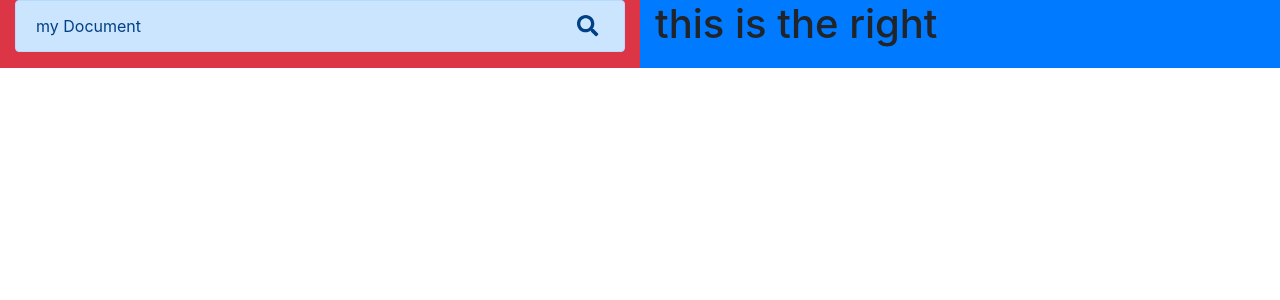
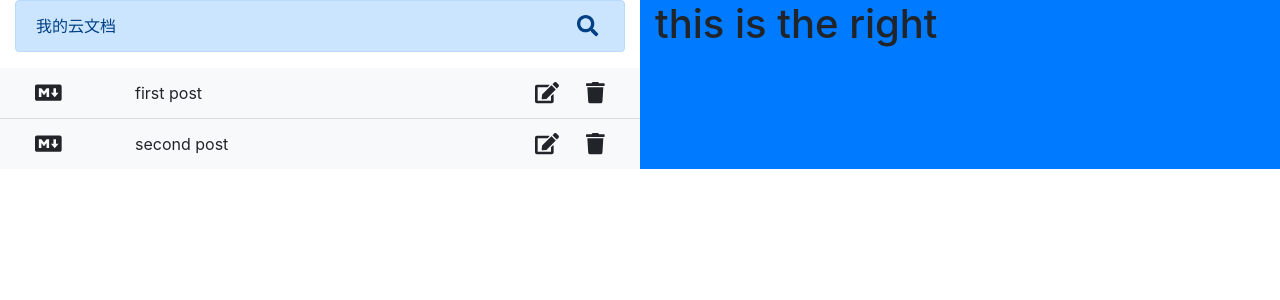
Before and after one commit to Hujianboo/makdwoneditor, a React (Create React App) app: page / in a window 1280 px wide. Shown: the top 300 px of the page. Built offline with nearby package versions, Linux system fonts and the light colour scheme.

Commit message:
add FileList

```diff
--- a/package.json
+++ b/package.json
@@ -5,6 +5,7 @@
   "main": "./src/main.js",
   "dependencies": {
     "@fortawesome/fontawesome-svg-core": "^1.2.30",
+    "@fortawesome/free-brands-svg-icons": "^5.14.0",
     "@fortawesome/free-solid-svg-icons": "^5.14.0",
     "@fortawesome/react-fontawesome": "^0.1.11",
     "@testing-library/jest-dom": "^4.2.4",
--- a/src/App.css
+++ b/src/App.css
@@ -3,3 +3,6 @@
   border: none;
   color: inherit;
 }
+.c-link{
+  cursor: pointer;
+}
--- a/src/App.js
+++ b/src/App.js
@@ -2,12 +2,21 @@
 import './App.css';
 import 'bootstrap/dist/css/bootstrap.min.css';
 import FileSearch from './components/FileSearch';
+import FileList from './components/FileList';
+import defaultFiles from './utils/defaultFiles';
+
 function App() {
   return (
     <div className="App container-fluid">
       <div className="row">
-        <div className="col bg-danger left-panel">
-          <FileSearch title="my Document" onFileSearch={(value) => {console.log(value)}}></FileSearch>
+        <div className="col">
+          <FileSearch  onFileSearch={(value) => {console.log(value)}}></FileSearch>
+          <FileList
+            files={defaultFiles}
+            onFileClick={(id) => {console.log(id)}}
+            onFileDelete={(id) => {console.log(id)}}
+            onSaveEdit={(id,newValue) => {console.log(id);console.log(newValue);}}
+            ></FileList>
         </div>
         <div className="col bg-primary right-pannel">
           <h1>this is the right</h1>
--- /dev/null
+++ b/src/components/FileList.js
@@ -0,0 +1,106 @@
+import React, { useState,useEffect, useRef} from 'react';
+import { FontAwesomeIcon } from '@fortawesome/react-fontawesome';
+import {faEdit, faTrash,faTimes } from '@fortawesome/free-solid-svg-icons';
+import {faMarkdown} from '@fortawesome/free-brands-svg-icons'
+import PropTypes from 'prop-types';
+const FileList = ({files, onFileClick, onSaveEdit, onFileDelete}) => {
+  const [ editStatus, setEditStatus ] = useState(false) //编辑状态
+  const [ value, setValue ] = useState('')
+  const closeSearch = (event) => {   //关闭搜索操作
+      event.preventDefault();
+      setEditStatus(false);
+      setValue('');
+  }
+  useEffect(() => {
+    const handleInputEvent = (event) => {
+      const { keyCode } = event
+      if (keyCode === 13 && editStatus) {
+        const editItem = files.find(file => file.id === editStatus)
+        onSaveEdit(editItem.id, value)
+        setEditStatus(false)
+        setValue('')
+      } else if (keyCode === 27 && editStatus) {
+        closeSearch(event)
+      }
+    }
+    document.addEventListener('keyup', handleInputEvent)
+    return () => {
+      document.removeEventListener('keyup', handleInputEvent)
+    }
+  })
+  return(
+    <ul className="list-group list-group-flush file-list">
+      {
+        files.map(file => (
+          <li
+          className="list-group-item bg-light row d-flex align-items-center file-item"
+            key={file.id}
+          >
+            {
+              (file.id !== editStatus) &&
+              <>
+                <span className="col-2">
+                  <FontAwesomeIcon
+                    size="lg"
+                    icon={faMarkdown}
+                  />
+                </span>
+                <span className="col-8 c-link">{file.title}</span>
+                <button
+                  type="button"
+                  className="icon-button col-1"
+                  onClick={()=> {setEditStatus(file.id);setValue(file.title)}}
+                >
+                  <FontAwesomeIcon
+                    title="编辑"
+                    size="lg"
+                    icon={faEdit}
+                  />
+                </button>
+                <button
+                  type="button"
+                  className="icon-button col-1"
+                  onClick={()=> { onFileDelete(file.id)}}
+                >
+                  <FontAwesomeIcon
+                    title="删除"
+                    size="lg"
+                    icon={faTrash}
+                  />
+                </button>
+              </>
+            }
+            {
+              (file.id === editStatus) &&
+              <>
+                <input
+                className="form-control col-10"
+                value={value}
+                onChange={(event) => { setValue(event.target.value)}}
+                />
+                <button
+                  type="button"
+                  className="icon-button col-2"
+                  onClick={closeSearch}
+                >
+                  <FontAwesomeIcon
+                    title="关闭"
+                    size="lg"
+                    icon={faTimes}
+                  />
+                </button>
+              </>
+            }
+          </li>
+        ))
+      }
+    </ul>
+  )
+}
+FileList.propTypes = {
+  files: PropTypes.array,
+  onFileClick: PropTypes.func,
+  onFileDelete: PropTypes.func,
+  onSaveEdit: PropTypes.func,
+}
+export default FileList;
--- a/src/components/FileSearch.js
+++ b/src/components/FileSearch.js
@@ -1,6 +1,7 @@
 import React, { useState,useEffect, useRef} from 'react';
 import { FontAwesomeIcon } from '@fortawesome/react-fontawesome';
 import {faSearch, faTimes } from '@fortawesome/free-solid-svg-icons';
+import PropTypes from 'prop-types';
 const FileSearch = ({ title, onFileSearch }) => {
     const [ inputActive, setInputActive ] = useState(false)
     const [ value, setValue ] = useState('')
@@ -71,4 +72,11 @@
       </div>
     )
   }
+FileSearch.propTypes = {
+  title: PropTypes.string,
+  onFileSearch: PropTypes.func.isRequired,
+}
+FileSearch.defaultProps = {
+  title: '我的云文档'
+}
 export default FileSearch;
--- /dev/null
+++ b/src/utils/defaultFiles.js
@@ -0,0 +1,16 @@
+const defaultFiles = [
+  {
+    id: '1',
+    title: 'first post',
+    body: 'should be aware of this',
+    createdAt: 1563762965704
+  },
+  {
+    id: '2',
+    title: 'second post',
+    body: '## this is the title',
+    createdAt: 1563762965704
+  }
+]
+
+export default defaultFiles
```
